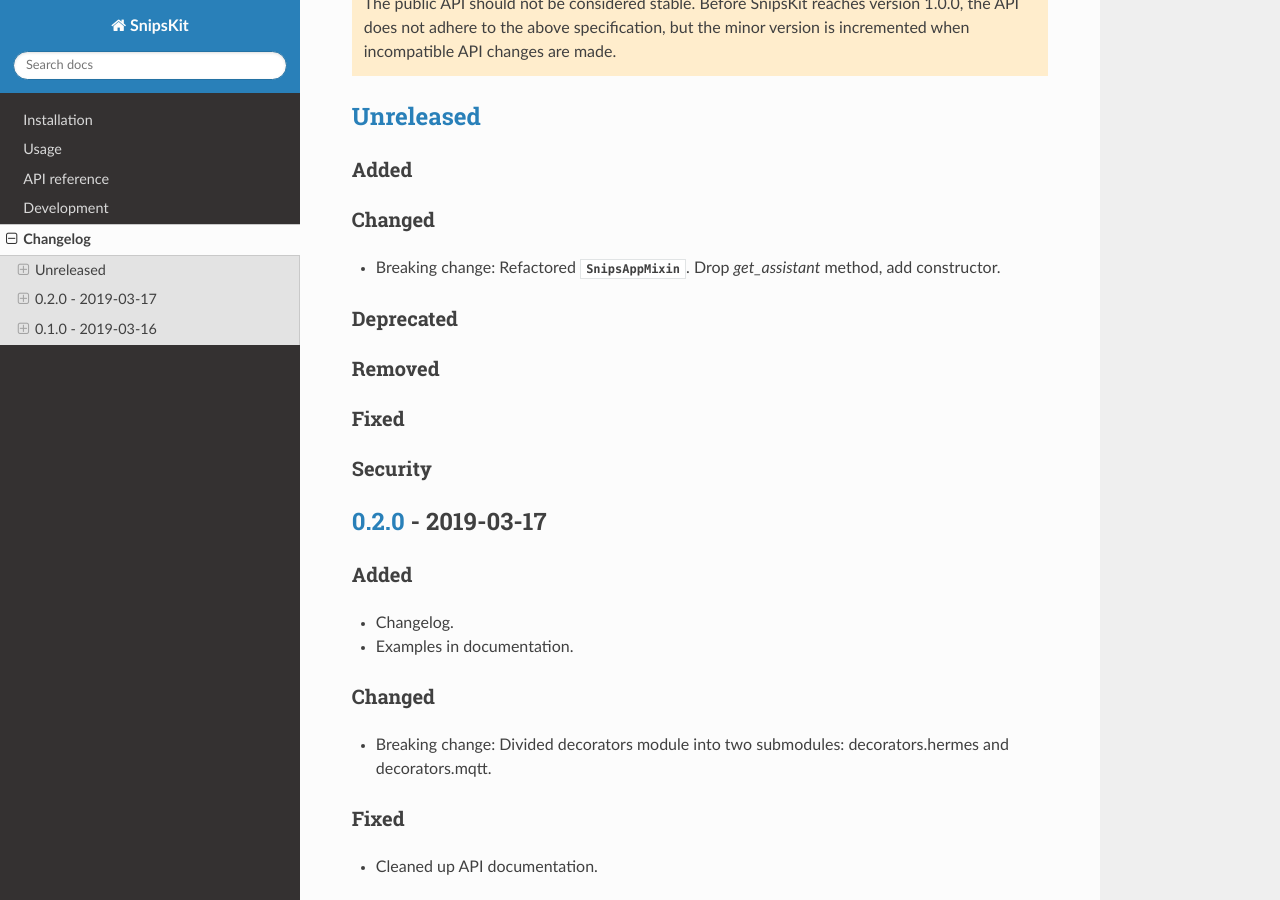
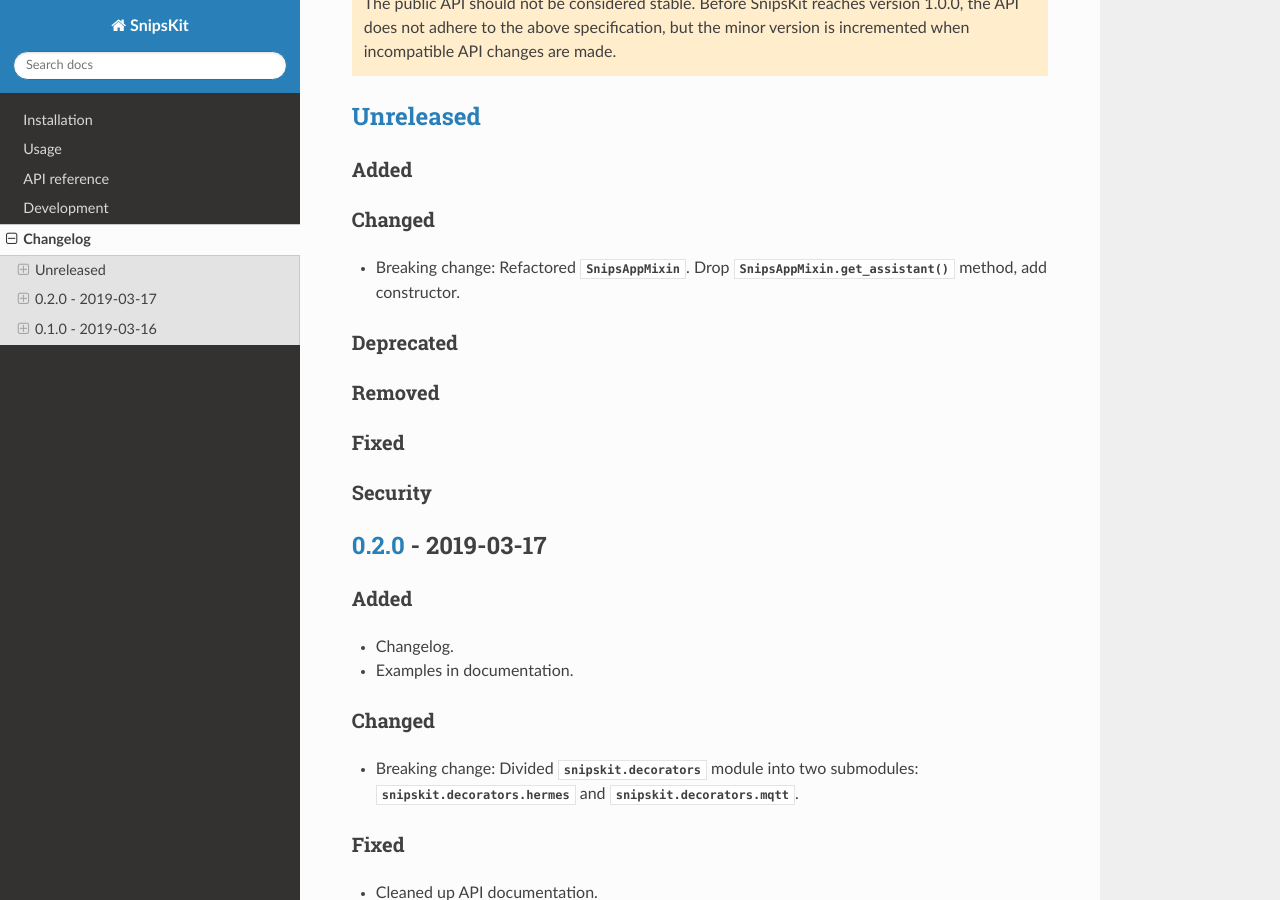
Before and after one commit to koenvervloesem/snipskit, a Sphinx documentation site: the page built from docs/source/CHANGELOG.rst, in a window 1280 px wide and 900 px high, scrolled down 497 px. Built offline with Sphinx 7.4.7 and the Read the Docs theme 2.0.0, drawn with Linux system fonts in a browser that asks for light colours.

Commit message:
Docs: Links added

```diff
--- a/docs/source/CHANGELOG.rst
+++ b/docs/source/CHANGELOG.rst
@@ -28,7 +28,7 @@
 Changed
 =======
 
-- Breaking change: Refactored :class:`.SnipsAppMixin`. Drop `get_assistant` method, add constructor.
+- Breaking change: Refactored :class:`.SnipsAppMixin`. Drop :meth:`.SnipsAppMixin.get_assistant` method, add constructor.
 
 Deprecated
 ==========
@@ -57,7 +57,7 @@
 Changed
 =======
 
-- Breaking change: Divided decorators module into two submodules: decorators.hermes and decorators.mqtt.
+- Breaking change: Divided :mod:`snipskit.decorators` module into two submodules: :mod:`snipskit.decorators.hermes` and :mod:`snipskit.decorators.mqtt`.
 
 Fixed
 =====
```
